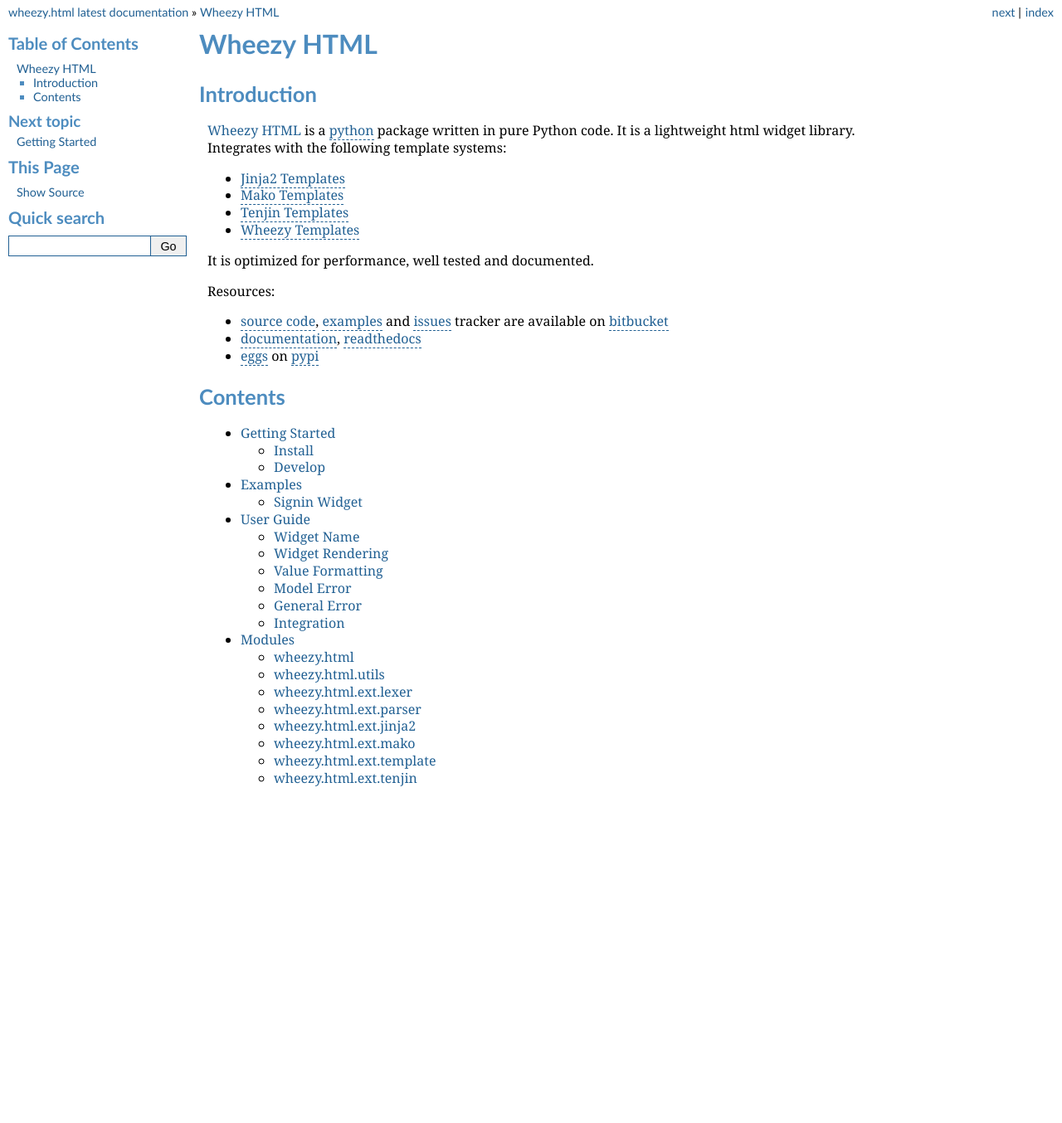
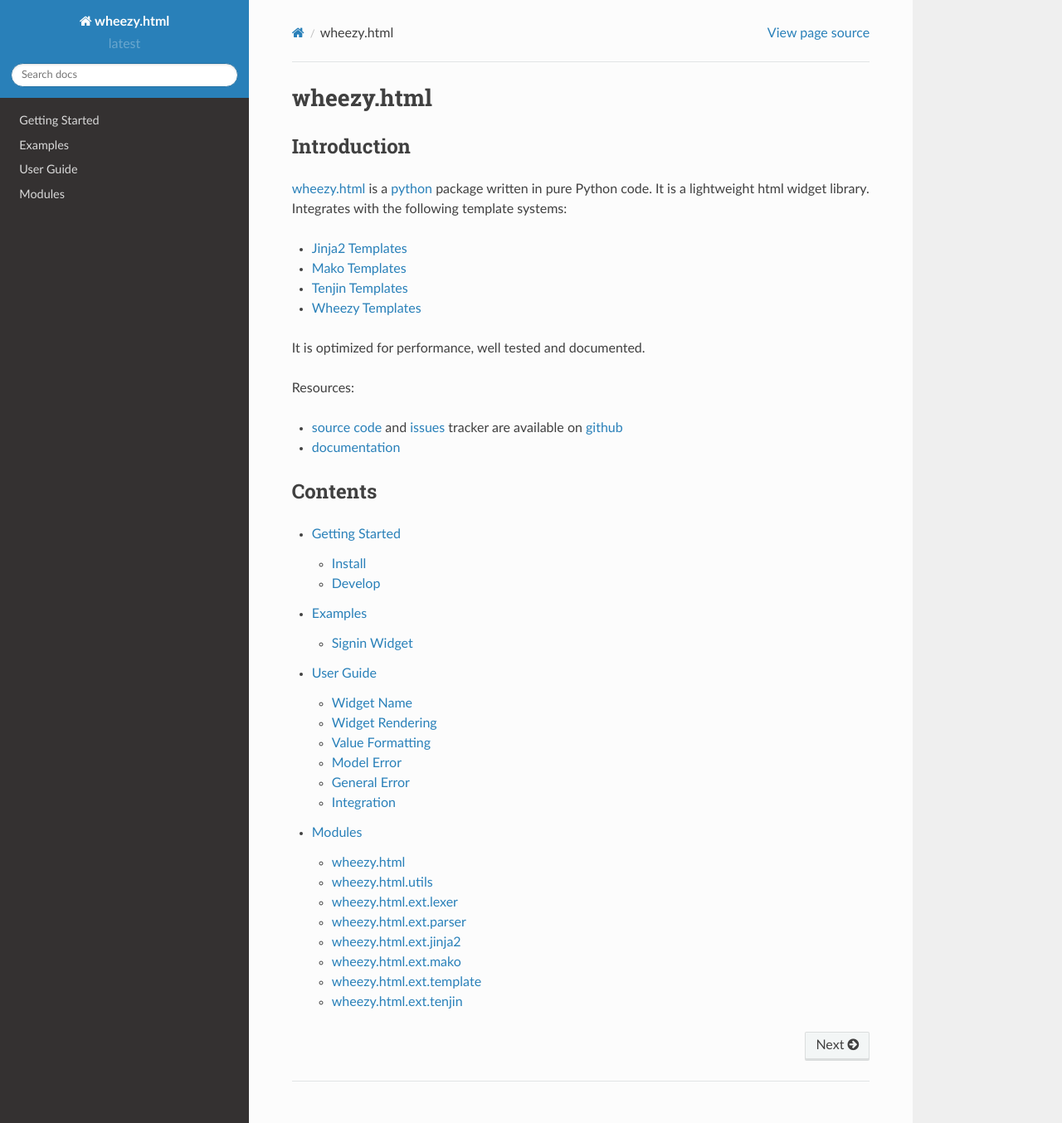
Before and after one commit to akornatskyy/wheezy.html, a Sphinx documentation site: the page built from doc/index.rst, in a window 1280 px wide and 1354 px high. Shown: the whole window at 83% size. Built offline with Sphinx 7.4.7 and the Read the Docs theme 2.0.0, drawn with Linux system fonts in a browser that asks for light colours.

Commit message:
Updated docs to use sphinx rtd theme.

```diff
--- a/doc/conf.py
+++ b/doc/conf.py
@@ -32,7 +32,8 @@
 # extensions coming with Sphinx (named 'sphinx.ext.*') or your custom ones.
 extensions = [
     'sphinx.ext.autodoc', 'sphinx.ext.doctest',
-    'sphinx.ext.coverage', 'sphinx.ext.viewcode'
+    'sphinx.ext.coverage', 'sphinx.ext.viewcode',
+    'sphinx_rtd_theme'
 ]
 
 # Add any paths that contain templates here, relative to this directory.
@@ -48,8 +49,8 @@
 master_doc = 'index'
 
 # General information about the project.
-project = u'wheezy.html'
-copyright = u'2011, Andriy Kornatskyy'
+project = 'wheezy.html'
+copyright = '2011, Andriy Kornatskyy'
 
 # The version info for the project you're documenting, acts as replacement for
 # |version| and |release|, also used in various other places throughout the
@@ -90,7 +91,7 @@
 # show_authors = False
 
 # The name of the Pygments (syntax highlighting) style to use.
-pygments_style = 'colorful'
+# pygments_style = 'colorful'
 
 # A list of ignored prefixes for module index sorting.
 # modindex_common_prefix = []
@@ -100,36 +101,16 @@
 
 # The theme to use for HTML and HTML Help pages.  See the documentation for
 # a list of builtin themes.
-html_theme = 'default'
+html_theme = 'sphinx_rtd_theme'
 
 # The style sheet to use for HTML pages.
-html_style = 'style.css'
+# html_style = 'style.css'
 
 # Theme options are theme-specific and customize the look and feel of a theme
 # further.  For a list of options available for each theme, see the
 # documentation.
-html_theme_options = {
-    'footerbgcolor': '#FFF',
-    'footertextcolor': '#000',
-    'sidebarbgcolor': '#FFF',
-    'sidebartextcolor': '#4d8cbf',
-    'sidebarlinkcolor': '#216093',
-    'relbarbgcolor': '#FFF',
-    'relbartextcolor': '#000',
-    'relbarlinkcolor': '#216093',
-    'bgcolor': '#FFF',
-    'textcolor': '#000',
-    'linkcolor': '#216093',
-    'visitedlinkcolor': '#216093',
-    'headbgcolor': '#FFF',
-    'headtextcolor': '#4d8cbf',
-    'codebgcolor': '#FFF',
-    'codetextcolor': '#060',
-    'bodyfont': 'Georgia, serif',
-    'headfont': 'Calibri, sans-serif',
-    'stickysidebar': True,
-    'externalrefs': True
-}
+# html_theme_options = {
+# }
 
 # Add any paths that contain custom themes here, relative to this directory.
 # html_theme_path = []
@@ -153,7 +134,7 @@
 # Add any paths that contain custom static files (such as style sheets) here,
 # relative to this directory. They are copied after the builtin static files,
 # so a file named 'default.css' will overwrite the builtin 'default.css'.
-html_static_path = ['static']
+# html_static_path = ['static']
 
 # If not '', a 'Last updated on:' timestamp is inserted at every page bottom,
 # using the given strftime format.
@@ -212,7 +193,7 @@
 # (source start file, target name, title, author, documentclass
 # [howto/manual]).
 latex_documents = [
-    ('index', 'wheezy.html.tex', 'wheezy.html Documentation',
+    ('index', 'wheezy.html.tex', 'wheezy.html documentation',
      'Andriy Kornatskyy', 'manual'),
 ]
 
--- a/doc/index.rst
+++ b/doc/index.rst
@@ -1,6 +1,6 @@
 .. _`wheezy.html`:
 
-Wheezy HTML
+wheezy.html
 ===========
 
 Introduction
@@ -13,16 +13,15 @@
 * `Jinja2 Templates <http://jinja.pocoo.org>`_
 * `Mako Templates <http://www.makotemplates.org>`_
 * `Tenjin Templates <http://www.kuwata-lab.com/tenjin/>`_
-* `Wheezy Templates <http://pypi.python.org/pypi/wheezy.template/>`_
+* `Wheezy Templates <https://pypi.org/project/wheezy.template/>`_
 
 It is optimized for performance, well tested and documented.
 
 Resources:
 
-* `source code`_, `examples`_ and `issues`_ tracker are available
-  on `bitbucket`_
-* `documentation`_, `readthedocs`_
-* `eggs`_ on `pypi`_
+* `source code`_ and `issues`_ tracker are available
+  on `github`_
+* `documentation`_
 
 Contents
 --------
@@ -35,12 +34,8 @@
    userguide
    modules
 
-.. _`bitbucket`: http://bitbucket.org/akorn/wheezy.html
-.. _`documentation`: http://packages.python.org/wheezy.html
-.. _`eggs`: http://pypi.python.org/pypi/wheezy.html
-.. _`examples`: http://bitbucket.org/akorn/wheezy.html/src/tip/demos
-.. _`issues`: http://bitbucket.org/akorn/wheezy.html/issues
-.. _`pypi`: http://pypi.python.org
+.. _`github`: https://github.com/akornatskyy/wheezy.html
+.. _`documentation`: https://wheezyhtml.readthedocs.io/en/latest/
+.. _`issues`: https://github.com/akornatskyy/wheezy.html/issues
 .. _`python`: http://www.python.org
-.. _`readthedocs`: http://readthedocs.org/builds/wheezyhtml/
-.. _`source code`: http://bitbucket.org/akorn/wheezy.html/src
+.. _`source code`: https://github.com/akornatskyy/wheezy.html
--- a/doc/static/style.css
+++ /dev/null
@@ -1,54 +0,0 @@
-@import url("default.css");
-
-div.body h1,
-div.body h2,
-div.body h3,
-div.body h4,
-div.body h5,
-div.body h6,
-div.sphinxsidebar h3,
-div.sphinxsidebar h4 {
-    font-weight: bold;
-    border-bottom: none;
-}
-
-pre {
-    line-height: 14pt;
-    margin: 17pt;
-    padding-left: 1em;
-    border: none;
-    border-left: 3px solid #EE9816;
-    font-family: 'Consolas','Deja Vu Sans Mono','Bitstream Vera Sans Mono',monospace;
-    font-size: 0.9em;
-}
-
-div.body p, div.body dd, div.body li {
-    text-align: left;
-}
-
-.highlight {
-    background: #FFF !important;
-}
-
-th.field-name {
-    background: #FFF;
-}
-
-div.related {
-    position: fixed;
-}
-
-div.body {
-    top: 30px;
-    bottom: 0;
-    right: 0;
-    left: 230px;
-    margin: 0;
-    position: fixed;
-    overflow: auto;
-    height: auto;
-}
-
-div.related, div.sphinxsidebar {
-    font-family: Calibri, sans-serif;
-}
--- a/setup.cfg
+++ b/setup.cfg
@@ -11,3 +11,4 @@
 
 [tool:pytest]
 pep8ignore =
+addopts = --disable-pytest-warnings
--- a/setup.py
+++ b/setup.py
@@ -4,10 +4,7 @@
 import platform
 import sys
 
-try:
-    from setuptools import setup
-except:
-    from distutils.core import setup  # noqa
+from setuptools import setup
 
 extra = {'ext_modules': []}
 try:
```
Also changed, not shown: README.md (+1 -1 lines), 2 other files.
